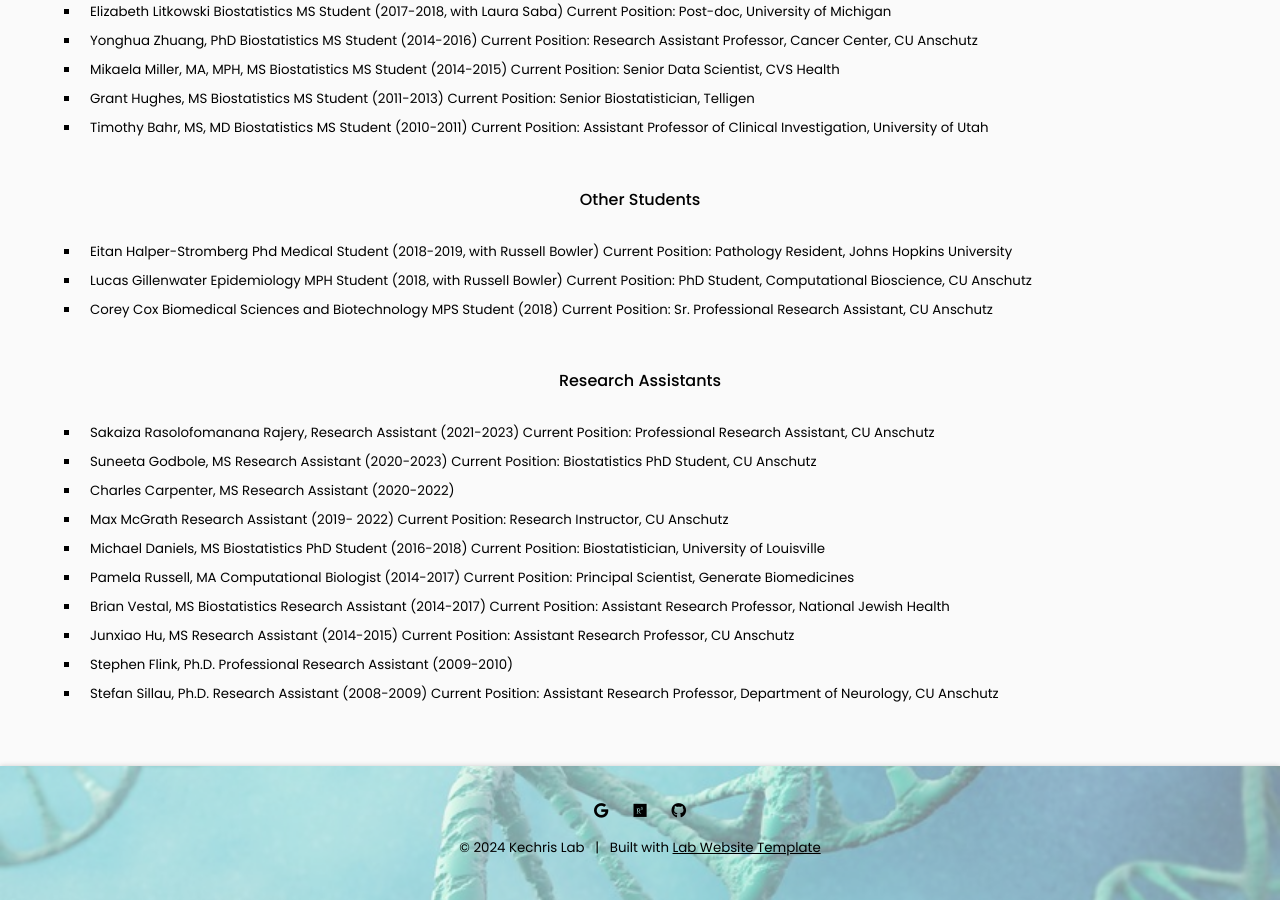
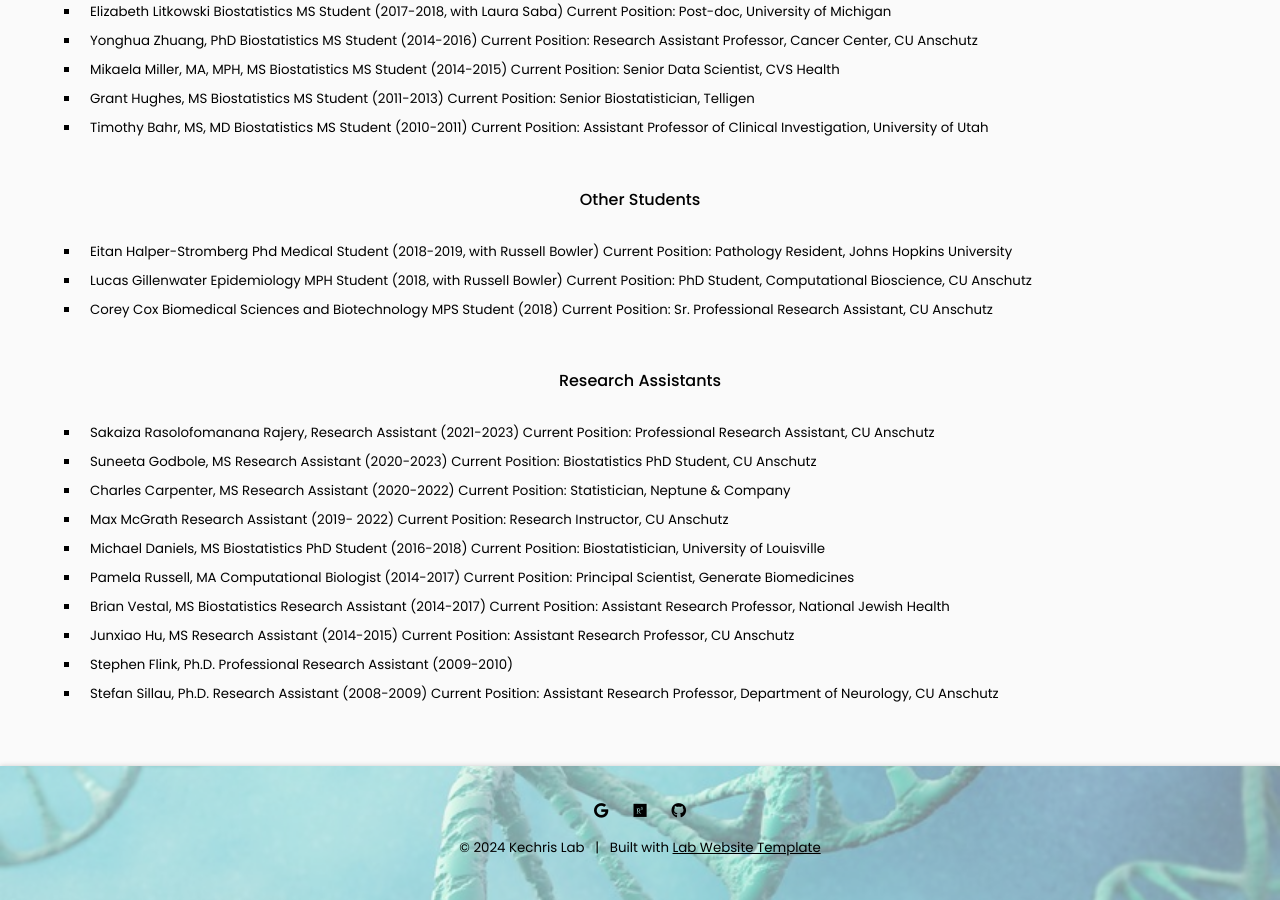
Before and after one commit to KechrisLab/kechrislab.github.io, a Jekyll site: the page built from team/index.md, in a window 1280 px wide and 900 px high, scrolled down 1558 px. Built offline with Jekyll 4.4.1, drawn with Linux system fonts in a browser that asks for light colours.

Commit message:
Update index.md

```diff
--- a/team/index.md
+++ b/team/index.md
@@ -87,6 +87,7 @@ Current Position: Professional Research Assistant, CU Anschutz
 + Suneeta Godbole, MS Research Assistant (2020-2023)
 Current Position: Biostatistics PhD Student, CU Anschutz
 + Charles Carpenter, MS Research Assistant (2020-2022)
+Current Position: Statistician, Neptune & Company
 + Max McGrath Research Assistant (2019- 2022)
 Current Position: Research Instructor, CU Anschutz
 + Michael Daniels, MS Biostatistics PhD Student (2016-2018)
```
